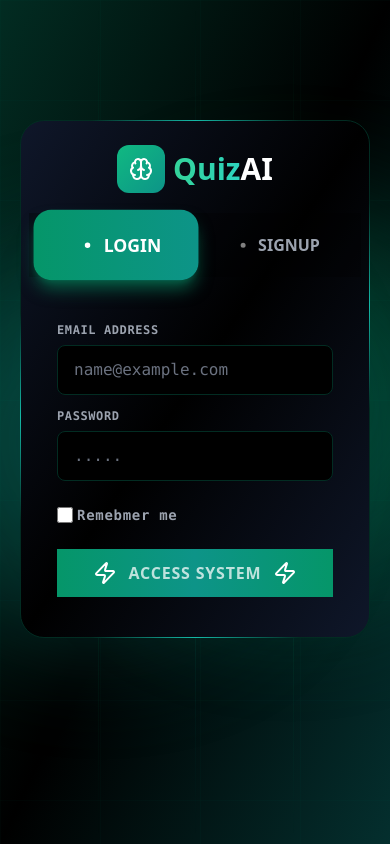
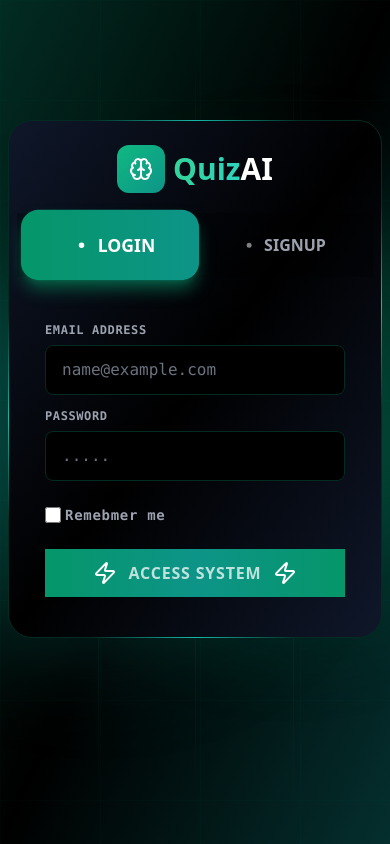
Before and after one commit to dev-nischay/QuizAi, a React (Vite) app in the folder client/: page / in a window 390 px wide. Built offline with nearby package versions, Linux system fonts and the light colour scheme.

Commit message:
updated mainlayout for mobile

```diff
--- a/client/src/layout/mainLayout.tsx
+++ b/client/src/layout/mainLayout.tsx
@@ -2,7 +2,7 @@ import { Outlet } from "react-router-dom";
 
 export default function MainLayout() {
   return (
-    <div className="min-h-screen  relative bg-black text-white  px-5 py-2 overflow-hidden">
+    <div className="min-h-screen  relative bg-black text-white px-2 lg:px-5 py-2 overflow-hidden">
       {/* Animated background */}
 
       <div className="absolute inset-0">
```
